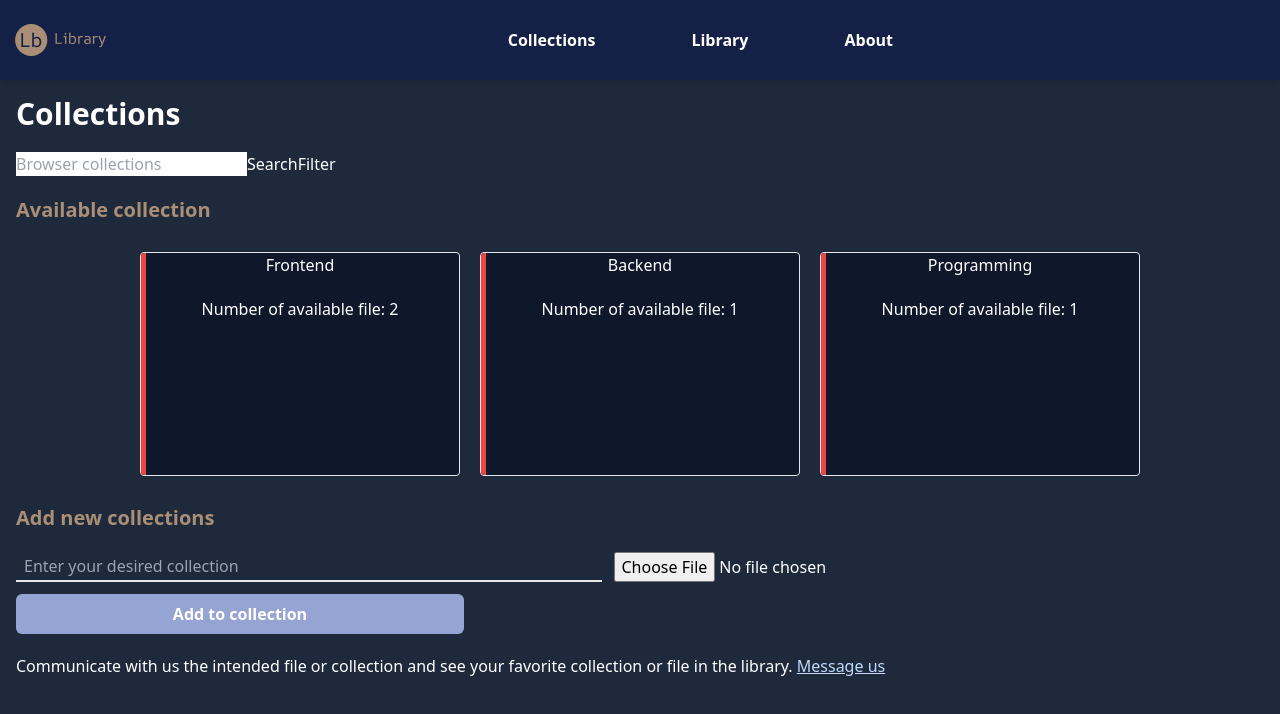
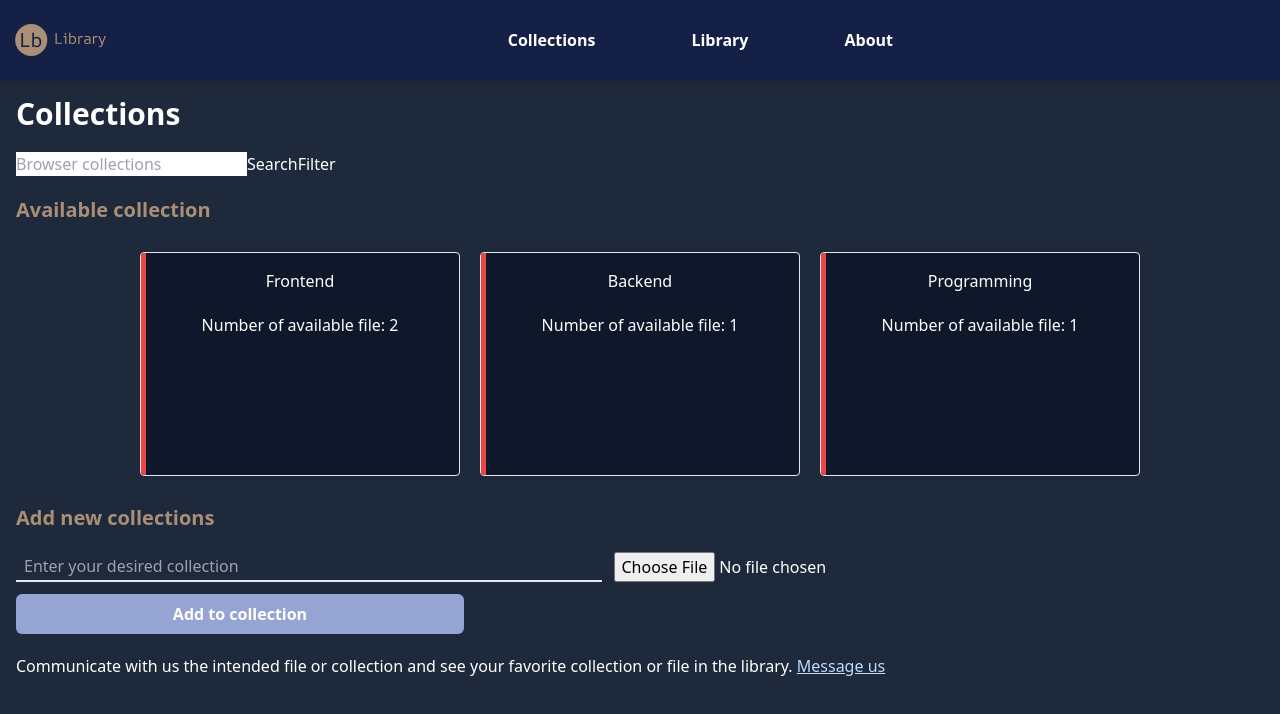
Before and after one commit to Jhay-Great/Library, a React (Vite) app in the folder frontend/: page /collections in a window 1280 px wide. Shown: the top 714 px of the page. Built offline with nearby package versions, Linux system fonts and the light colour scheme.

Commit message:
added margin top to collection header name

```diff
--- a/frontend/src/pages/Collections.jsx
+++ b/frontend/src/pages/Collections.jsx
@@ -78,7 +78,7 @@ function Collections() {
             {/* convert the collections into links */}
                 {dataCollections.length !== 0 ? filteredData.map(item => (
                 <Link to={`/library/${item.genre}`} key={item.id} className='w-full sm:w-52 h-36 md:w-80 md:h-56 bg-slate-900 border rounded text-center flex flex-col gap-5 text-white overflow-hidden after:w-[5px] after:h-full after:absolute after:bg-red-500 relative'>
-                    <p>{item?.genre?.replace(item.genre.at(0), item.genre.at(0).toUpperCase())}</p>
+                    <p className='mt-4'>{item?.genre?.replace(item.genre.at(0), item.genre.at(0).toUpperCase())}</p>
                     <p>Number of available file: {getCount(dataCollections, item.genre)} </p>
                     {/* <p>{data.name}</p> */}
                 </Link>
```
